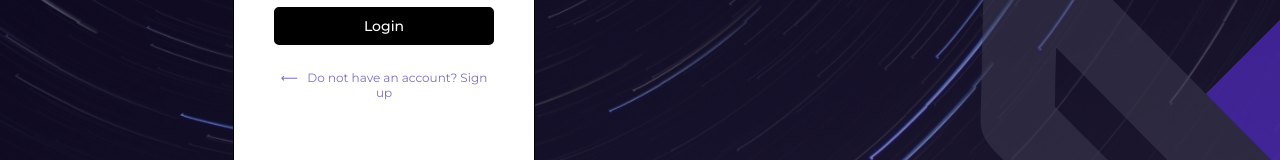
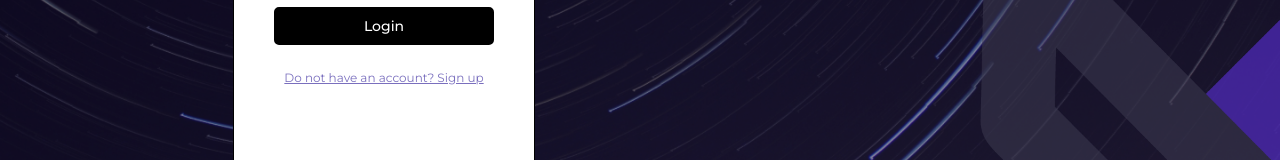
Before and after one commit to love-ara/coWorkkK, a React (Create React App) app: page /login in a window 1280 px wide. Shown: the part 404-564 px from the top of the page. Built offline with nearby package versions, Linux system fonts and the light colour scheme; what keycloak-js would draw is missing.

Commit message:
new commmit

```diff
--- a/src/pages/login/Login.jsx
+++ b/src/pages/login/Login.jsx
@@ -5,6 +5,7 @@ import backgroundLogo from "../../assets/signuppageassets/background-logo.png"
 import logo from "../../assets/signuppageassets/Taskiro.png"
 import {Field, Form, Formik} from "formik";
 import * as Yup from "yup";
+import {Link} from "react-router-dom";
 
 
 const Login = ()=> {
@@ -62,7 +63,7 @@ const Login = ()=> {
                             <button className={style.signupButton}>Login</button>
                         </Form>
                     </Formik>
-                    <p  className={style.haveAccount}>&#10229; &nbsp; Do not have an account? Sign up</p>
+                    <Link  className={style.haveAccount} to='/signup'>Do not have an account? Sign up</Link>
                 </div>
 
                 <p className={style.oneApp}>One single app,<br/>an entire ecosystem</p>
--- a/src/pages/signup/Signup.jsx
+++ b/src/pages/signup/Signup.jsx
@@ -7,6 +7,7 @@ import {ErrorMessage, Field, Form, Formik} from "formik";
 import * as Yup from "yup";
 import {useState} from "react";
 import axios from "axios";
+import {Link} from "react-router-dom";
 
 
 const Signup = ()=> {
@@ -139,7 +140,8 @@ const Signup = ()=> {
 
                         )}
                     </Formik>
-                    <p className={style.haveAccount}>Already have an account? &nbsp;<span className={style.signIn}>Sign in</span></p>
+                    {/*<p className={style.haveAccount}>Already have an account? &nbsp;<span className={style.signIn}><Link>Sign in</span></p>*/}
+                    <Link  className={style.haveAccount} to='/login'>Already have an account?  Sign in</Link>
                 </div>
 
                 <p className={style.oneApp}>One single app,<br/>an entire ecosystem</p>
```
